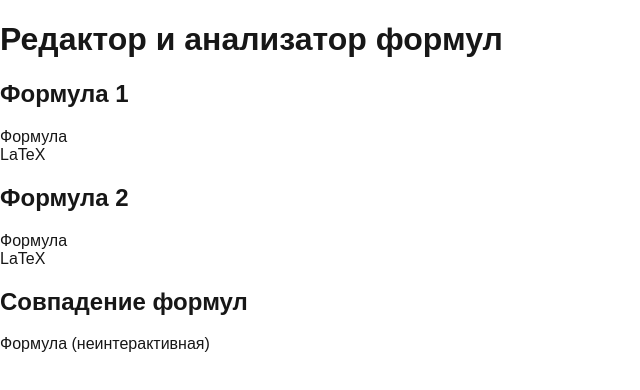
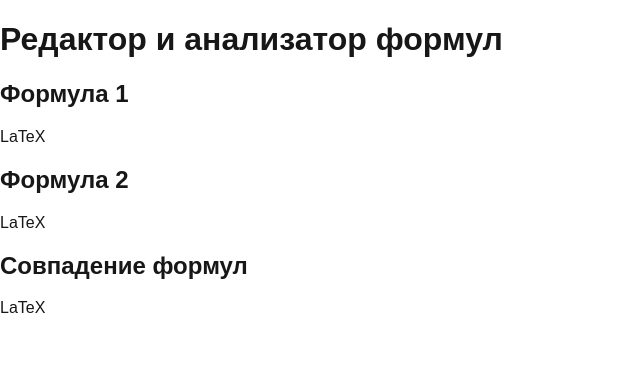
Before and after one commit to Dimasiggs/MireAtom-Hackathon, a React (Create React App) app in the folder react-app/: page / in a window 1280 px wide. Shown: the top 390 px of the page, without its empty margins (0-640 px from the left). Built offline with nearby package versions, Linux system fonts and the light colour scheme.

Commit message:
feat(webpage): выделил компонент `FormulaView`

```diff
--- a/react-app/src/App.js
+++ b/react-app/src/App.js
@@ -1,21 +1,26 @@
+import { useState } from "react"
+import FormulaView from "./FormulaView.js";
+
 function App() {
+    const [latex1, setLatex1] = useState("");
+    const [latex2, setLatex2] = useState("");
+    const [matchingLatex, setMatchingLatex] = useState("");
+
     return (
         <>
             <main>
                 <h1>Редактор и анализатор формул</h1>
                 <section>
                     <h2>Формула 1</h2>
-                    <div>Формула</div>
-                    <div>LaTeX</div>
+                    <FormulaView latex={latex1} setLatex={setLatex1} />
                 </section>
                 <section>
                     <h2>Формула 2</h2>
-                    <div>Формула</div>
-                    <div>LaTeX</div>
+                    <FormulaView latex={latex2} setLatex={setLatex2} />
                 </section>
                 <section>
                     <h2>Совпадение формул</h2>
-                    <div>Формула (неинтерактивная)</div>
+                    <FormulaView latex={matchingLatex} />
                 </section>
             </main>
         </>
--- /dev/null
+++ b/react-app/src/FormulaView.js
@@ -0,0 +1,11 @@
+function FormulaView({ latex, setLatex }) {
+    return (
+        <>
+            <div>{latex}</div>
+            <div>LaTeX</div>
+        </>
+    )
+}
+
+
+export default FormulaView;
```
